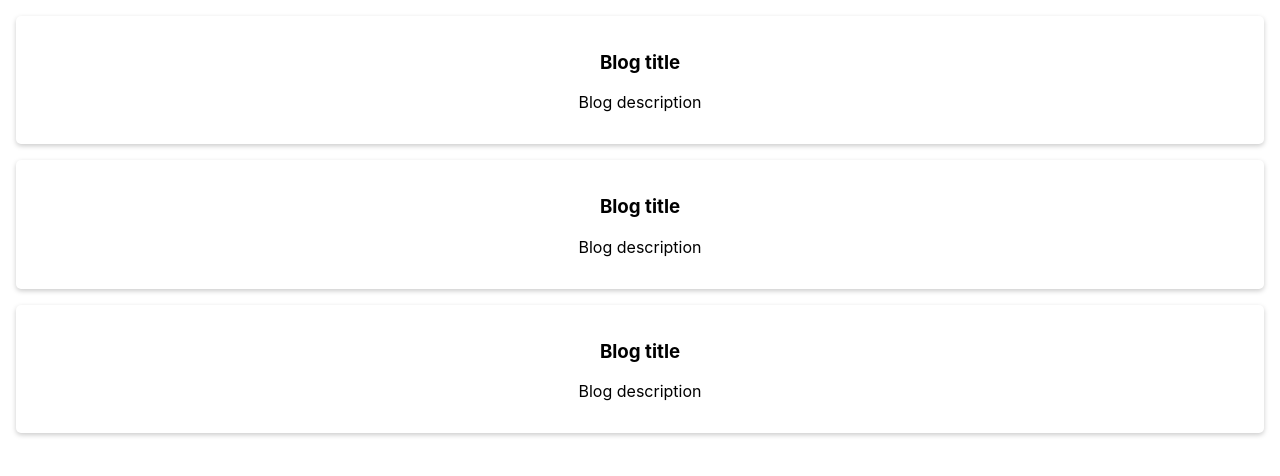
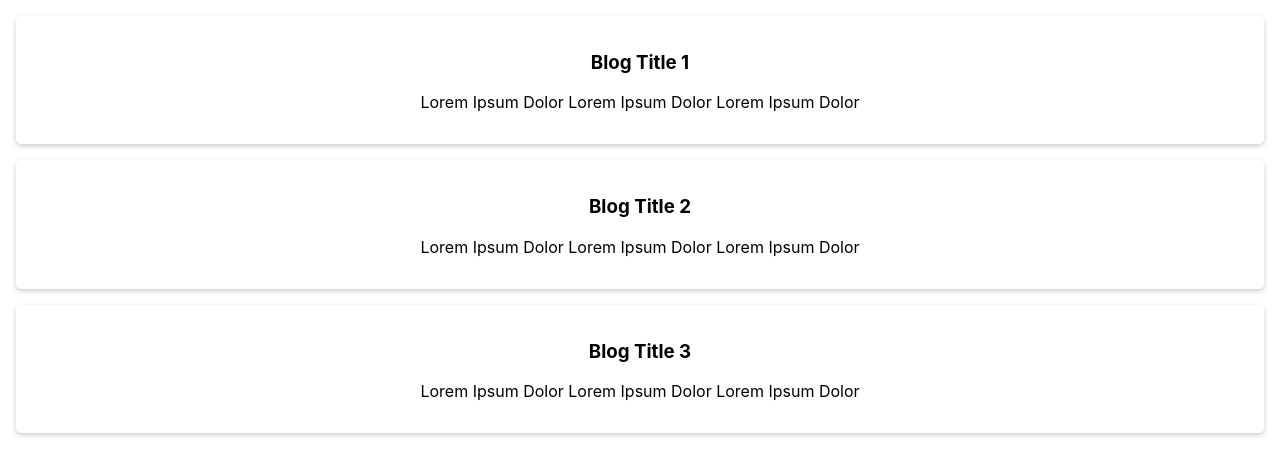
Before and after one commit to IbrahimMalgwi/react-practice, a React (Create React App) app: page / in a window 1280 px wide. Shown: the top 476 px of the page. Built offline with nearby package versions, Linux system fonts and the light colour scheme.

Commit message:
Passing Data to Component using props

```diff
--- a/src/App.js
+++ b/src/App.js
@@ -24,7 +24,7 @@ function App() {
   const blogCards = blogArr.map((item, pos) => {
 
     return (
-      <BlogCard key={pos}/>
+    <BlogCard key={pos} title={item.title} description={item.description} id={item.id}/>
       // <div className ="BlogCard" key={item.id}>
       //   <h3>{item.title}</h3>
       //   <p>{item.description}</p>
--- a/src/BlogCard.js
+++ b/src/BlogCard.js
@@ -1,10 +1,12 @@
 import React from "react"
 
-const BlogCard = () => {
+const BlogCard = (props) => {
+    console.log(props)
+
     return (
         <div className="BlogCard">
-            <h3> Blog title</h3>
-            <p> Blog description</p>
+            <h3>{props.title}</h3>
+            <p>{props.description}</p>
         </div>
     )
 }
```
